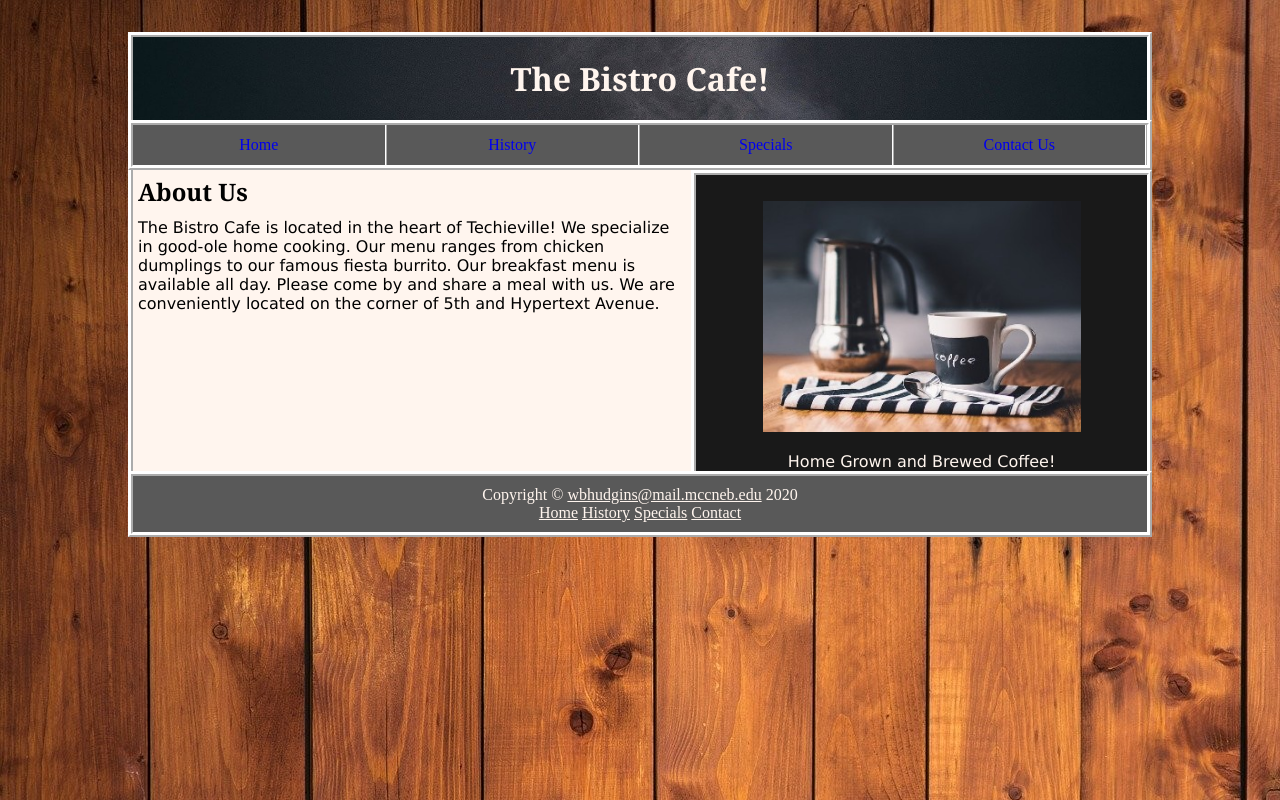
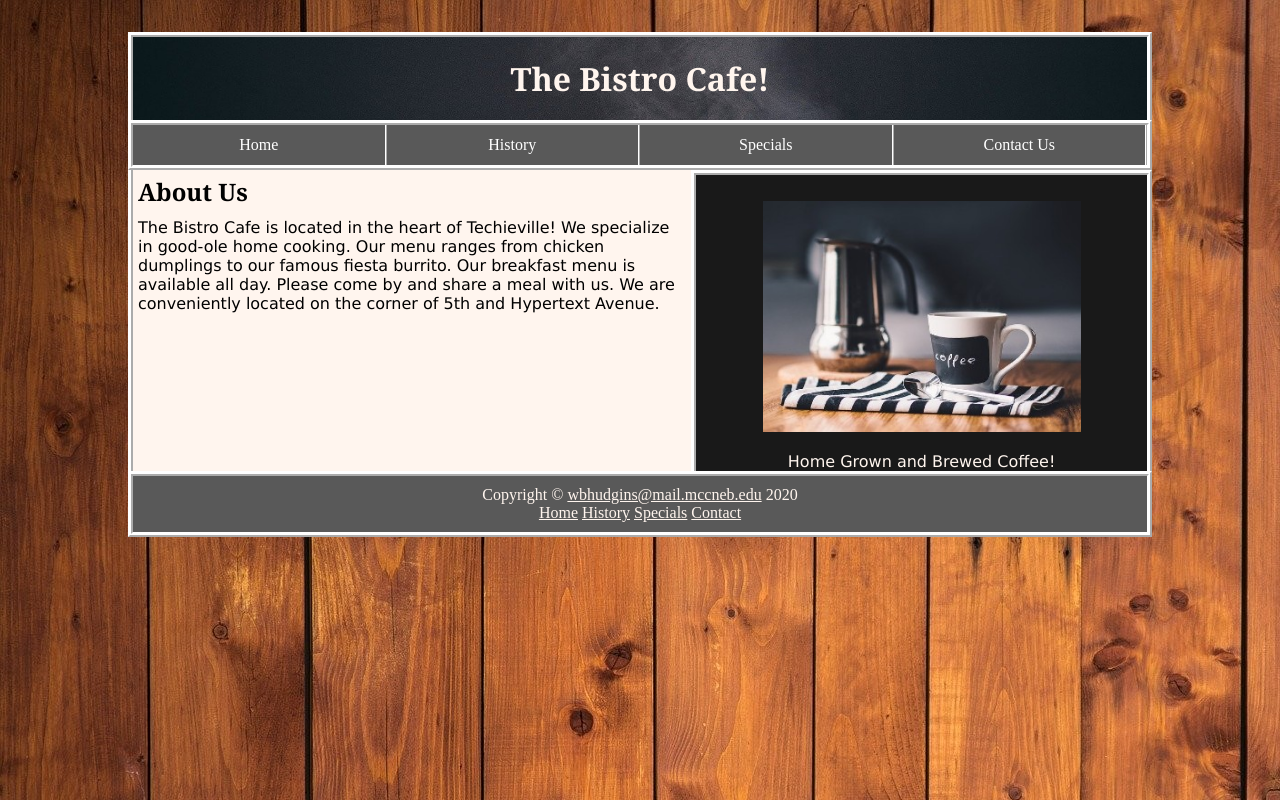
Before and after one commit to wbhudgins/HTML-CSS-Example, a plain HTML site: page index.html in a window 1280 px wide. Drawn offline with Linux system fonts and the light colour scheme.

Commit message:
refractored

```diff
--- a/bistro.css
+++ b/bistro.css
@@ -49,7 +49,7 @@ nav a { text-decoration: none;
         background-color: #595959;
         border-bottom: 1px solid #ffffff; }
 
-nav a:link { color: #F; }
+nav a:link { color: #FFFFFF; }
 nav a:visited { color: #FFF5EE; }
 nav a:hover { color: #FFF5EE;
               background-color: #191919; }
```
